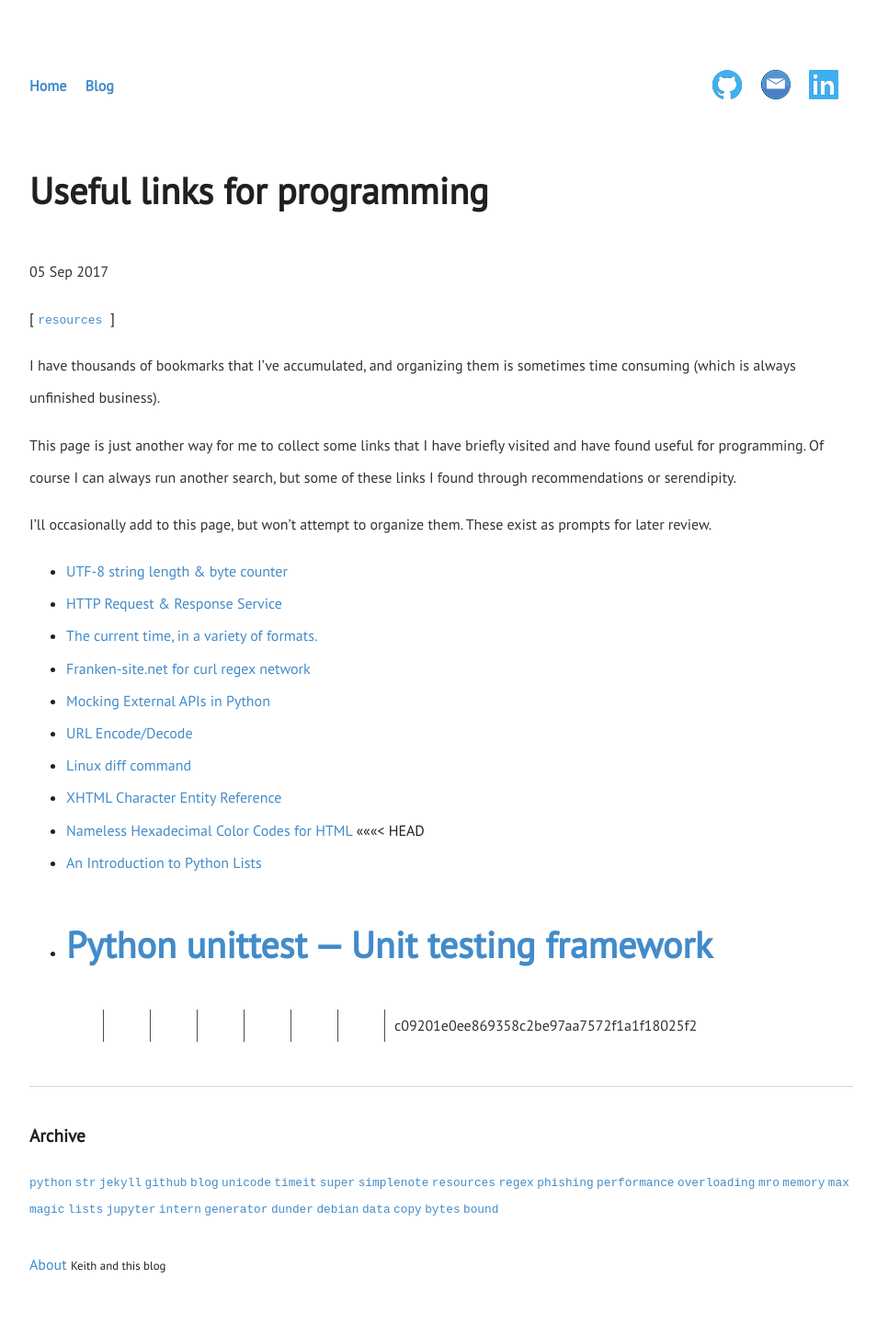
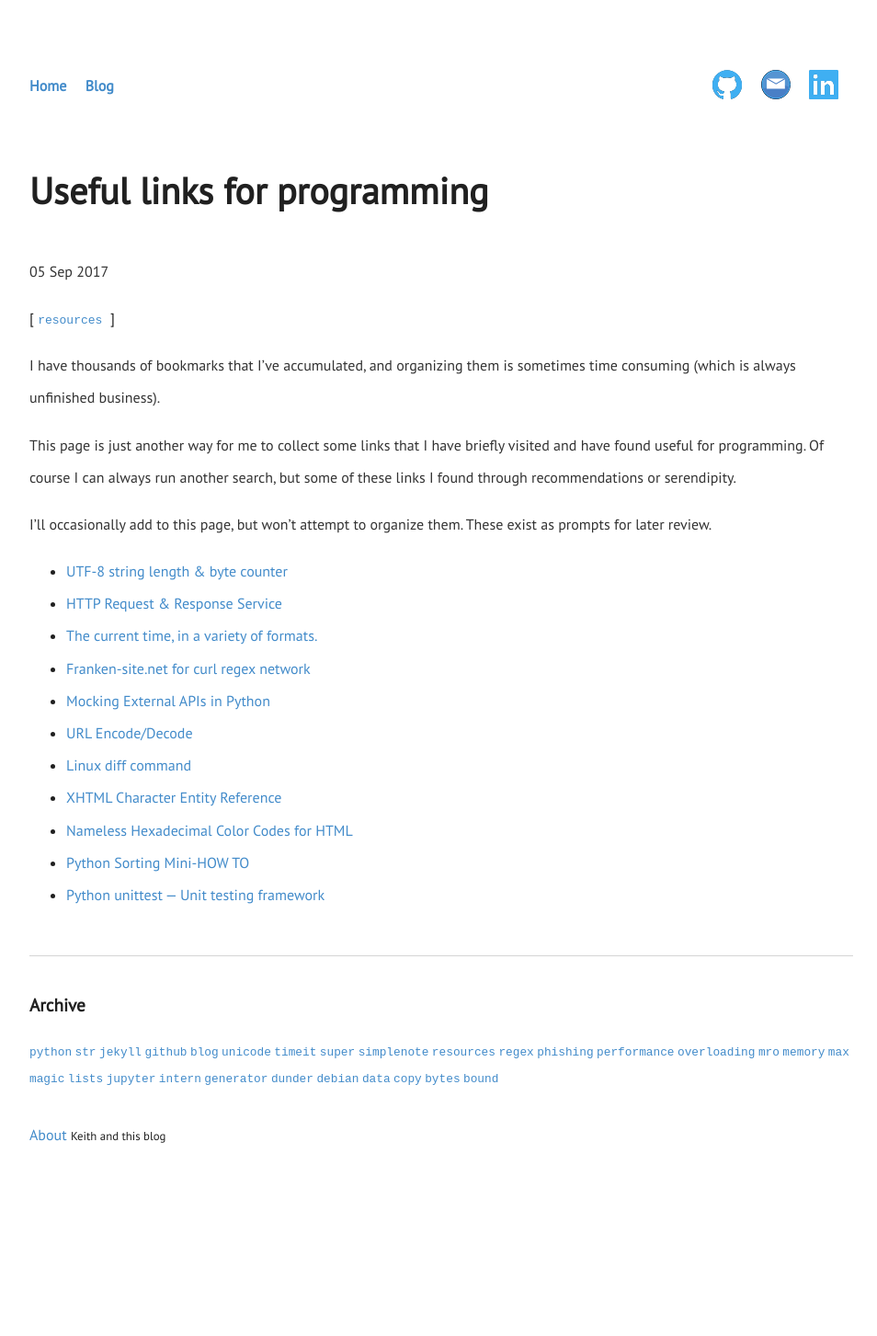
Before and after one commit to keithostertag/keithostertag.github.io, a Jekyll site: the page built from _posts/2017-09-05-useful-links-for-programming.md, in a window 1280 px wide. Shown: the whole page at 92% size, without its empty margins (160-1114 px from the left). Built offline with Jekyll 4.4.1, drawn with Linux system fonts in a browser that asks for light colours; after the commit the page ends 1312 px from its top, so only the background shows below that.

Commit message:
added items in links post

```diff
--- a/_posts/2017-09-05-useful-links-for-programming.md
+++ b/_posts/2017-09-05-useful-links-for-programming.md
@@ -20,8 +20,5 @@ I'll occasionally add to this page, but won't attempt to organize them. These ex
 * [Linux diff command](https://www.computerhope.com/unix/udiff.htm)
 * [XHTML Character Entity Reference](http://www.digitalmediaminute.com/reference/entity/index.php)
 * [Nameless Hexadecimal Color Codes for HTML](http://december.com/html/spec/colorhues.html)
-<<<<<<< HEAD
-* [An Introduction to Python Lists](An Introduction to Python Lists)
-* [Python unittest — Unit testing framework](https://docs.python.org/3/library/unittest.html)
-=======
->>>>>>> c09201e0ee869358c2be97aa7572f1a1f18025f2
+* [Python Sorting Mini-HOW TO](https://wiki.python.org/moin/HowTo/Sorting)
+* [Python unittest — Unit testing framework](https://docs.python.org/3/library/unittest.html#unittest.TestCase.setUp)
```
